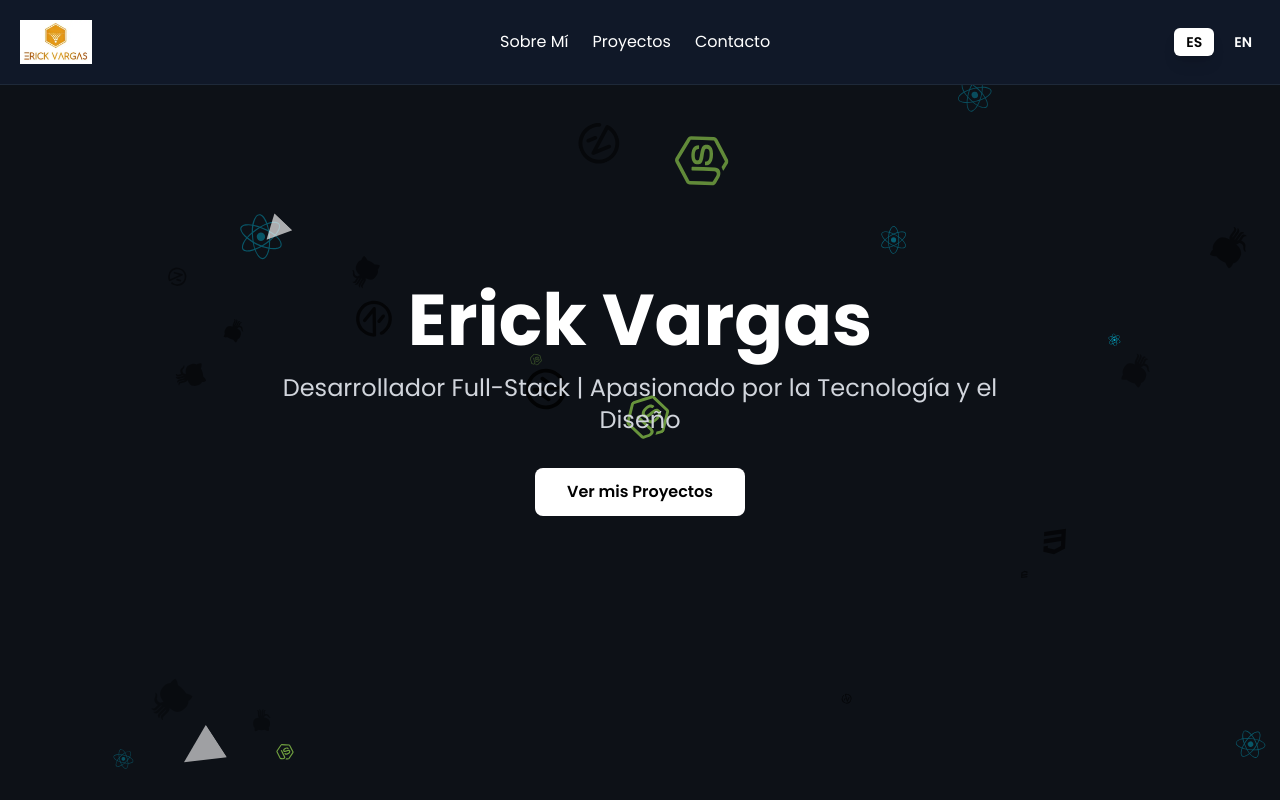
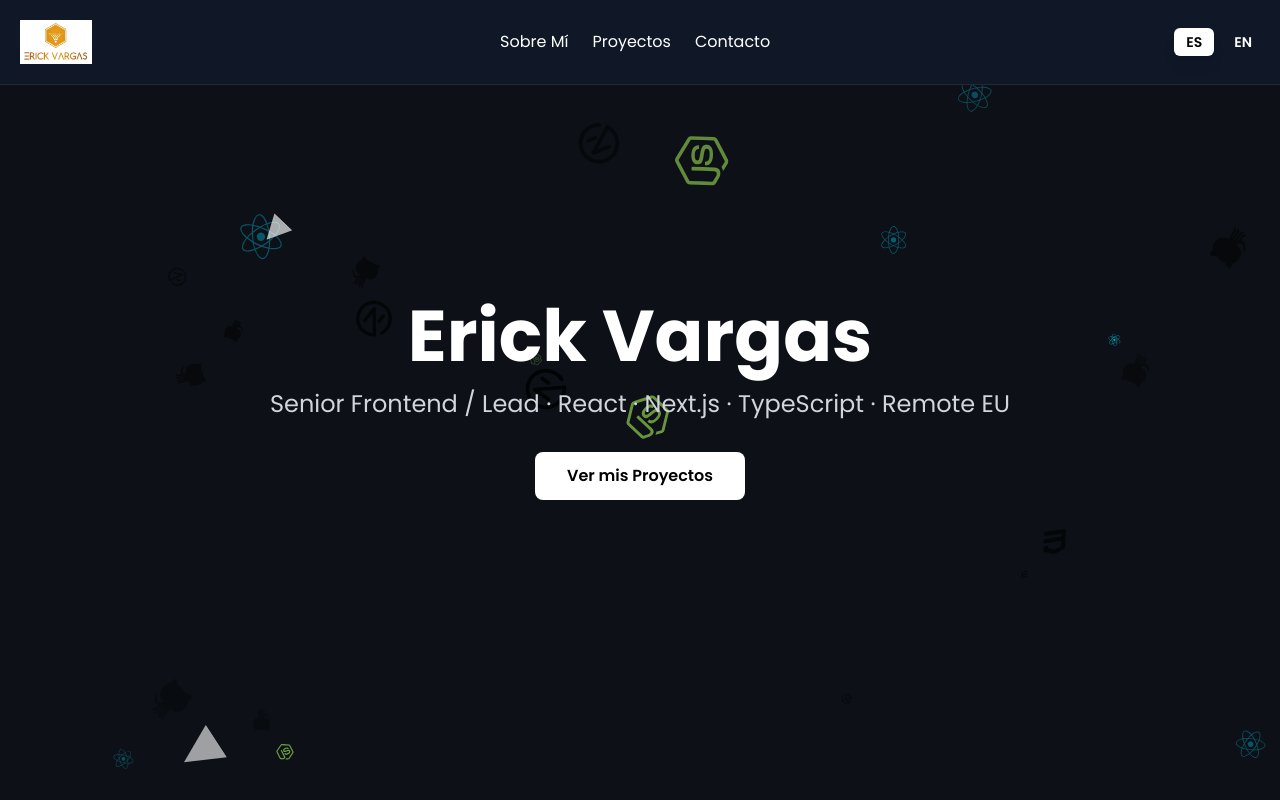
Before and after one commit to erickorso/docthay2, a Next.js app: page / in a window 1280 px wide. Shown: the top 800 px of the page. Built offline with nearby package versions, Linux system fonts and the light colour scheme.

Commit message:
fix: portfolio metadata and Senior Frontend positioning

```diff
--- a/package.json
+++ b/package.json
@@ -2,6 +2,8 @@
   "name": "docthay2",
   "version": "0.1.0",
   "private": true,
+  "description": "Portfolio landing — Next.js, TypeScript, Tailwind, Redux Toolkit (Erick Vargas)",
+  "author": "Erick Vargas Ramos <erickorso@gmail.com>",
   "scripts": {
     "dev": "next dev --turbopack",
     "build": "next build",
--- a/src/app/layout.tsx
+++ b/src/app/layout.tsx
@@ -9,8 +9,18 @@ const poppins = Poppins({
 });
 
 export const metadata: Metadata = {
-  title: "Portafolio de [Tu Nombre]",
-  description: "Portafolio personal de un desarrollador apasionado",
+  title: "Erick Vargas — Frontend Lead / Senior Engineer",
+  description:
+    "Portfolio of Erick Vargas Ramos — Senior Frontend / Lead. React, Next.js, TypeScript. Remote from Madrid, Spain.",
+  authors: [{ name: "Erick Vargas Ramos", url: "https://github.com/erickorso" }],
+  openGraph: {
+    title: "Erick Vargas — Frontend Lead",
+    description:
+      "Senior Frontend / Lead · React · Next.js · TypeScript · Remote EU",
+    url: "https://github.com/erickorso/docthay2",
+    siteName: "Erick Vargas",
+    type: "website",
+  },
 };
 
 export default function RootLayout({
--- a/src/locales/en.json
+++ b/src/locales/en.json
@@ -6,7 +6,7 @@
   },
   "hero": {
     "title": "Erick Vargas",
-    "subtitle": "Full-Stack Developer | Passionate about Technology and Design",
+    "subtitle": "Senior Frontend / Lead · React · Next.js · TypeScript · Remote EU",
     "button": "View My Projects"
   },
   "about": {
--- a/src/locales/es.json
+++ b/src/locales/es.json
@@ -6,7 +6,7 @@
   },
   "hero": {
     "title": "Erick Vargas",
-    "subtitle": "Desarrollador Full-Stack | Apasionado por la Tecnología y el Diseño",
+    "subtitle": "Senior Frontend / Lead · React · Next.js · TypeScript · Remote EU",
     "button": "Ver mis Proyectos"
   },
   "about": {
```
